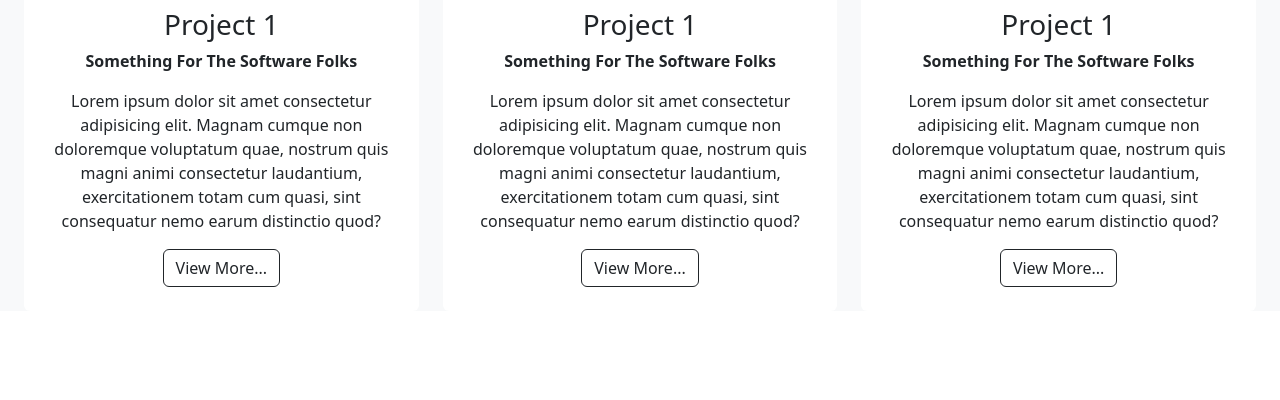
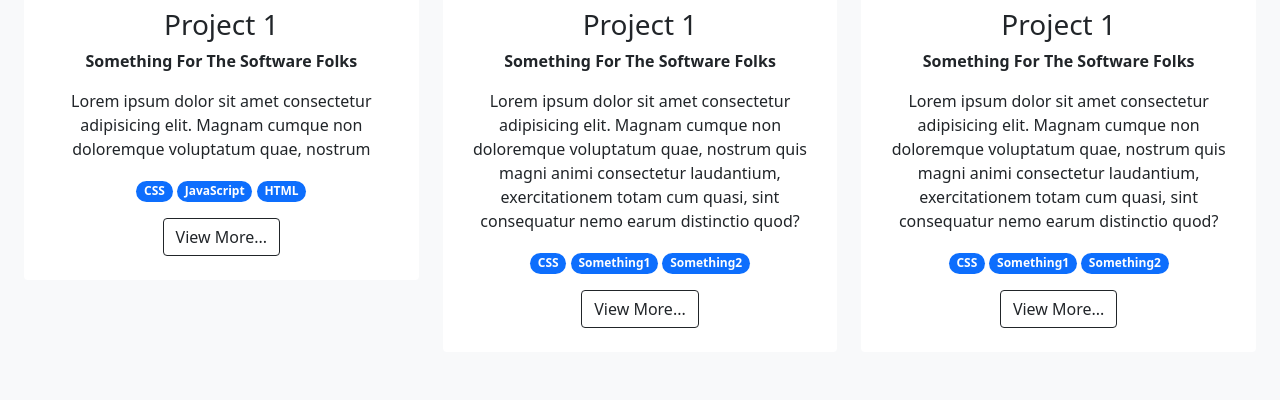
Before and after one commit to kishan-parmar23/portfolio, a website: page index.html in a window 1280 px wide. Shown: the part 445-845 px from the top of the page. Before the commit the page ends 804 px from the top, so only its background shows below. Drawn offline with nearby package versions, Linux system fonts and the light colour scheme.

Commit message:
Added the pills to cards

```diff
--- a/index.html
+++ b/index.html
@@ -12,9 +12,8 @@
     </style>
     <meta name="viewport" content="width=device-width, initial-scale=1">
     <title>Kishan Portfolio</title>
-    <link href="https://cdn.jsdelivr.net/npm/bootstrap@5.3.8/dist/css/bootstrap.min.css" rel="stylesheet" integrity="sha384-sRIl4kxILFvY47J16cr9ZwB07vP4J8+LH7qKQnuqkuIAvNWLzeN8tE5YBujZqJLB" crossorigin="anonymous">
-</head>
-<body>
+    <link href="https://cdn.jsdelivr.net/npm/bootstrap@5.0.2/dist/css/bootstrap.min.css" rel="stylesheet" integrity="sha384-EVSTQN3/azprG1Anm3QDgpJLIm9Nao0Yz1ztcQTwFspd3yD65VohhpuuCOmLASjC" crossorigin="anonymous"></head>
+<body class="bg-light">
     <nav id="navbar-example2" class="navbar navbar-expand-lg bg-body-tertiary px-3">
       <div class = "container-fluid">
         <a class="navbar-brand" href="#">Kishan Parmar Portfolio</a>
@@ -46,7 +45,11 @@
                         <div class="card-body text-center py-4">
                             <h3>Project 1</h3>
                             <p><strong>Something For The Software Folks</strong></p>
-                            <p>Lorem ipsum dolor sit amet consectetur adipisicing elit. Magnam cumque non doloremque voluptatum quae, nostrum quis magni animi consectetur laudantium, exercitationem totam cum quasi, sint consequatur nemo earum distinctio quod?</p>
+                            <p>Lorem ipsum dolor sit amet consectetur adipisicing elit. Magnam cumque non doloremque voluptatum quae, nostrum </p>
+                              <span class="badge rounded-pill bg-primary">CSS</span>
+                              <span class="badge rounded-pill bg-primary">JavaScript</span>
+                              <span class="badge rounded-pill bg-primary">HTML</span>
+                            </p>
                             <button type="button" class="btn btn-outline-dark">View More...</button>
                         </div>
                     </div>
@@ -58,6 +61,11 @@
                             <h3>Project 1</h3>
                             <p><strong>Something For The Software Folks</strong></p>
                             <p>Lorem ipsum dolor sit amet consectetur adipisicing elit. Magnam cumque non doloremque voluptatum quae, nostrum quis magni animi consectetur laudantium, exercitationem totam cum quasi, sint consequatur nemo earum distinctio quod?</p>
+                            <p>
+                              <span class="badge rounded-pill bg-primary">CSS</span>
+                              <span class="badge rounded-pill bg-primary">Something1</span>
+                              <span class="badge rounded-pill bg-primary">Something2</span>
+                            </p>
                             <button type="button" class="btn btn-outline-dark">View More...</button>
                         </div>
                     </div>
@@ -69,6 +77,11 @@
                             <h3>Project 1</h3>
                             <p><strong>Something For The Software Folks</strong></p>
                             <p>Lorem ipsum dolor sit amet consectetur adipisicing elit. Magnam cumque non doloremque voluptatum quae, nostrum quis magni animi consectetur laudantium, exercitationem totam cum quasi, sint consequatur nemo earum distinctio quod?</p>
+                            <p>
+                              <span class="badge rounded-pill bg-primary">CSS</span>
+                              <span class="badge rounded-pill bg-primary">Something1</span>
+                              <span class="badge rounded-pill bg-primary">Something2</span>
+                            </p>
                             <button type="button" class="btn btn-outline-dark">View More...</button>
                         </div>
                     </div>
```
